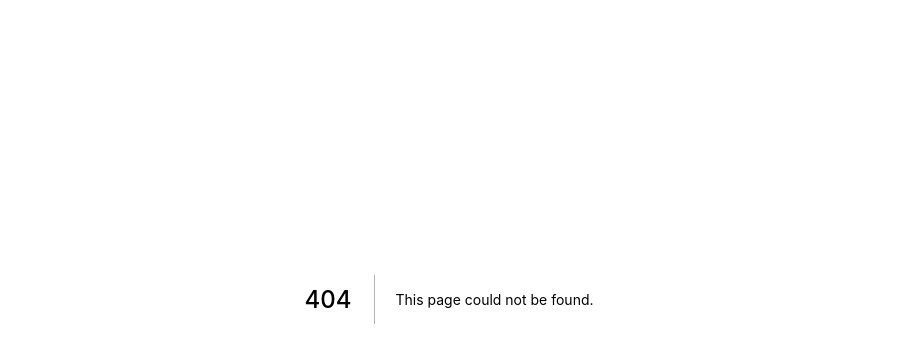
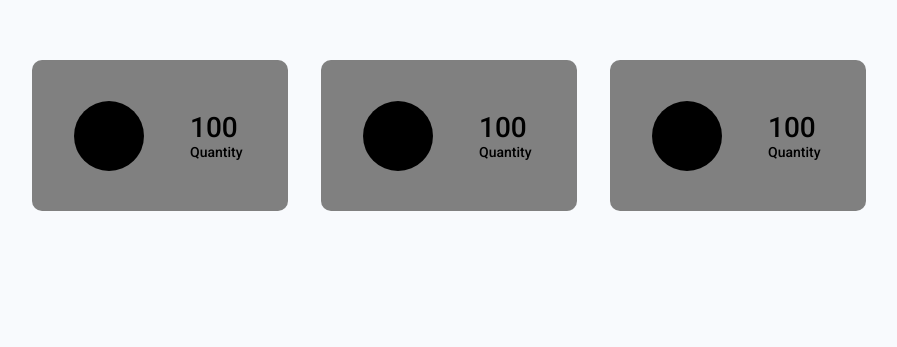
Before and after one commit to FaceMask-Development/frontend, a Next.js app: page /dashboard in a window 1280 px wide. Before the commit this address had no page. Shown: the part 101-448 px from the top of the page, without its empty margins (191-1088 px from the left). Built offline with nearby package versions, Linux system fonts and the light colour scheme.

Commit message:
feat: dashboard, card items and nivo bar chart.

```diff
--- a/src/components/CardInfo/cardinfo.styles.ts
+++ b/src/components/CardInfo/cardinfo.styles.ts
@@ -2,25 +2,46 @@ import styled from 'styled-components';
 
 export const Container = styled.div`
   display: flex;
-  border-radius: 5px;
-  min-height: 150px;
-  min-width: 200px;
+  border-radius: 10px;
+  height: 151px;
+  width: 256px;
   padding: 0 25px;
   justify-content: space-between;
   flex-flow: row;
-  background-color: white;
+  background-color: grey;
 `;
 
 export const ContentWrapper = styled.div`
   display: flex;
+  width: 50%;
+  padding: 0 30px;
   flex-flow: column;
+  justify-content: center;
 `;
 
 export type IconProp = { bgColor?: string };
 export const IconContainer = styled.div<IconProp>`
-  width: 40px;
-  height: 40px;
-  border-radius: 50%;
   display: flex;
   align-items: center;
+  width: 50%;
+  align-content: center;
+  justify-content: center;
+  height: 100%;
 `;
+
+export const IconWrapper = styled.div`
+  width: 70px;
+  height: 70px;
+  border-radius: 50%;
+  background-color: black;
+`;
+
+export const Label = styled.span`
+  font-size: 14px;
+  font-weight: 500;
+`;
+
+export const Value = styled.span`
+  font-weight: 500;
+  font-size: 28px;
+`;
--- a/src/components/CardInfo/cardinfo.tsx
+++ b/src/components/CardInfo/cardinfo.tsx
@@ -11,13 +11,16 @@ const CardInfo = ({
 }: CardInfoProps): JSX.Element => {
   return (
     <S.Container>
-      <S.IconContainer bgColor={color}>{icon}</S.IconContainer>
+      <S.IconContainer bgColor={color}>
+        <S.IconWrapper>{icon}</S.IconWrapper>
+      </S.IconContainer>
       <S.ContentWrapper>
-        <span>{value}</span>
-        <span>{label}</span>
+        <S.Value>{value}</S.Value>
+        <S.Label>{label}</S.Label>
       </S.ContentWrapper>
     </S.Container>
   );
 };
 
 export default CardInfo;
+export { CardInfo };
--- a/src/components/CardInfo/index.ts
+++ b/src/components/CardInfo/index.ts
@@ -1 +1 @@
-export * as default from './cardinfo';
+export * from './cardinfo';
--- /dev/null
+++ b/src/pages/dashboard.tsx
@@ -0,0 +1,16 @@
+import React from 'react';
+import Head from 'next/head';
+
+import { Container } from '@styles/utils';
+import Dashboard from '@views/Dashboard/dashboard';
+
+export default function DashboardPage(): JSX.Element {
+  return (
+    <Container>
+      <Head>
+        <title>Dashboard | Facemask</title>
+      </Head>
+      <Dashboard />
+    </Container>
+  );
+}
--- a/src/styles/global.ts
+++ b/src/styles/global.ts
@@ -1,6 +1,18 @@
 import { createGlobalStyle } from 'styled-components';
 
 export default createGlobalStyle`
+  html {
+    height: 100%;
+  }
+
+  body,
+  body > div:first-child,
+  div#__next,
+  div#__next > div {
+    height: 100%;
+    min-height: 100%;
+  }
+
   * {
     margin: 0;
     padding: 0;
--- a/src/views/Dashboard/dashboard.styles.ts
+++ b/src/views/Dashboard/dashboard.styles.ts
@@ -0,0 +1,37 @@
+import styled from 'styled-components';
+
+export const Container = styled.div`
+  background-color: #f8fafd;
+  display: flex;
+  flex-direction: column;
+  min-width: 100%;
+  min-height: 100%;
+  padding: 65px 101px;
+`;
+
+export const Header = styled.div`
+  height: 96px;
+  width: 100%;
+  background-color: white;
+  padding: 0 101px;
+`;
+
+export const InfoWrapper = styled.div`
+  display: flex;
+  flex-direction: row;
+  justify-content: center;
+  align-items: center;
+
+  & > div:not(:last-child) {
+    margin-right: 33px;
+  }
+
+  @media only screen and (max-width: 1050px) {
+    flex-direction: column;
+
+    & > div:not(:last-child) {
+      margin-bottom: 33px;
+      margin-right: 0px;
+    }
+  }
+`;
--- a/src/views/Dashboard/dashboard.tsx
+++ b/src/views/Dashboard/dashboard.tsx
@@ -0,0 +1,27 @@
+import React, { useState, useEffect } from 'react';
+
+import * as S from './dashboard.styles';
+import { CardInfo } from '@components/CardInfo';
+
+const Dashboard = (): JSX.Element => {
+  const [quantity, setQuantity] = useState<string | number>(0);
+
+  useEffect(() => {
+    setQuantity(100);
+  }, []);
+
+  return (
+    <>
+      <S.Header></S.Header>
+      <S.Container>
+        <S.InfoWrapper>
+          <CardInfo value={quantity} label="Quantity" />
+          <CardInfo value={quantity} label="Quantity" />
+          <CardInfo value={quantity} label="Quantity" />
+        </S.InfoWrapper>
+      </S.Container>
+    </>
+  );
+};
+
+export default Dashboard;
--- a/src/views/Dashboard/index.ts
+++ b/src/views/Dashboard/index.ts
@@ -0,0 +1 @@
+export * from './dashboard';
```
